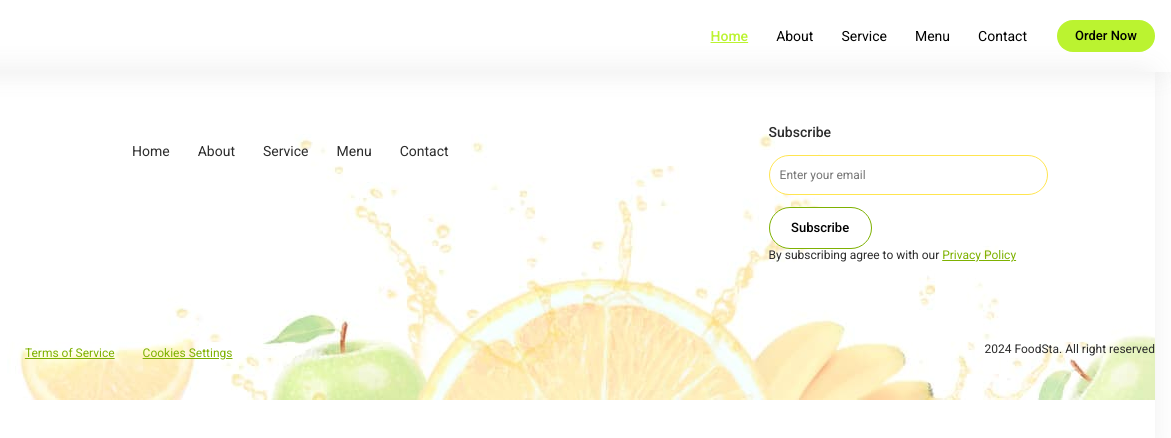
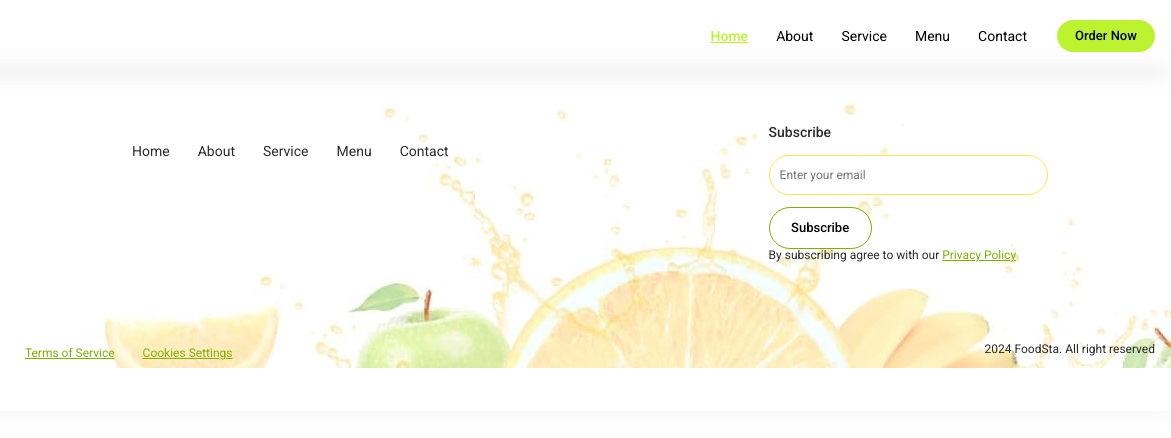
Before and after one commit to DenysOvsiienko/vite-food-team-project, a website built with Vite: page src/index.html in a window 1280 px wide. Shown: the full height of the page, 109-1280 px from the left. Built offline with nearby package versions, Linux system fonts and the light colour scheme; files whose address does not match are found by name.

Commit message:
change markup + background image position

```diff
--- a/src/css/footer.css
+++ b/src/css/footer.css
@@ -4,7 +4,7 @@
   padding-top: 50px;
   box-shadow: 0 -4px 24px 0px #69696919;
   background-image: url(../img/footer_bg_image.jpg);
-  background-position: 100px;
+  background-position: 200px 30px;
   background-repeat: no-repeat;
 }
 
@@ -86,7 +86,7 @@
   flex-direction: row;
   justify-content: space-between;
   padding-top: 80px;
-  padding-bottom: 100px;
+  padding-bottom: 50px;
 }
 
 .footer-down-ul {
--- a/src/partials/footer.html
+++ b/src/partials/footer.html
@@ -1,5 +1,5 @@
-<div class="container">
-    <div class="footer">
+<footer class="footer">
+    <div class="container">
         <div class="footer-up">
             <a href="./index.html"><img src="./img/vector.png" width="66" height="52" alt="logo"></a>
             <ul class="footer-menu">
@@ -28,4 +28,5 @@
             <p class="footer-down-par">2024 FoodSta. All right reserved</p>
         </div>
     </div>
-</div>
+
+</footer>
```
